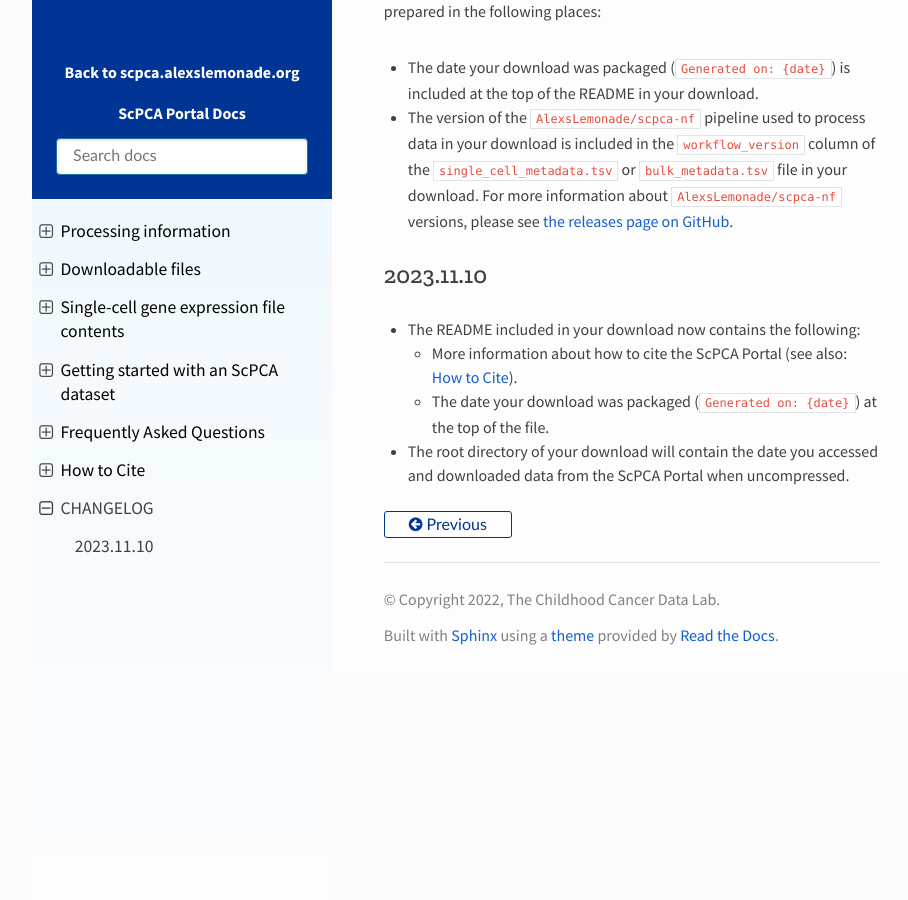
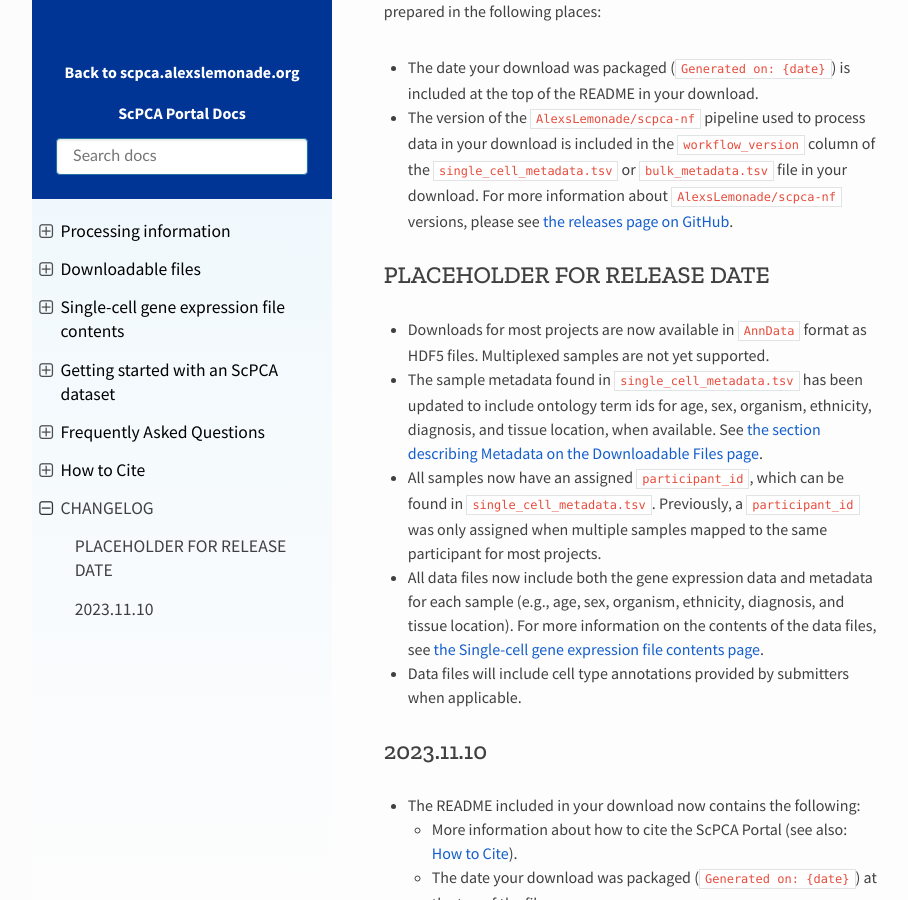
Before and after one commit to DongzeHE/scpca-docs, a Sphinx documentation site: the page built from docs/CHANGELOG.md, in a window 1280 px wide and 900 px high, scrolled down 301 px. Shown: the whole window, without its empty margins (158-1066 px from the left). Built offline with Sphinx 7.4.7 and the Read the Docs theme 2.0.0, drawn with Linux system fonts in a browser that asks for light colours; before the commit the page ends 974 px from its top, so only the background shows below that.

Commit message:
Merge pull request #207 from AlexsLemonade/allyhawkins/anndata-changelog
Add new section for AnnData in Changelog

```diff
--- a/docs/CHANGELOG.md
+++ b/docs/CHANGELOG.md
@@ -12,6 +12,18 @@ For more information about `AlexsLemonade/scpca-nf` versions, please see [the re
 <!-- PUT THE NEW CHANGELOG ENTRY RIGHT BELOW THIS -->
 <!-------------------------------------------------->
 
+## PLACEHOLDER FOR RELEASE DATE
+
+* Downloads for most projects are now available in [`AnnData`](https://anndata.readthedocs.io/en/latest/index.html) format as HDF5 files.
+Multiplexed samples are not yet supported.
+* The sample metadata found in `single_cell_metadata.tsv` has been updated to include ontology term ids for age, sex, organism, ethnicity, diagnosis, and tissue location, when available.
+See {ref}`the section describing Metadata on the Downloadable Files page<download_files:Metadata>`.
+* All samples now have an assigned `participant_id`, which can be found in `single_cell_metadata.tsv`.
+Previously, a `participant_id` was only assigned when multiple samples mapped to the same participant for most projects.
+* All data files now include both the gene expression data and metadata for each sample (e.g., age, sex, organism, ethnicity, diagnosis, and tissue location).
+For more information on the contents of the data files, see {ref}`the Single-cell gene expression file contents page<sce_file_contents:Single-cell gene expression file contents>`.
+* Data files will include cell type annotations provided by submitters when applicable.
+
 ## 2023.11.10
 
 * The README included in your download now contains the following:
```
